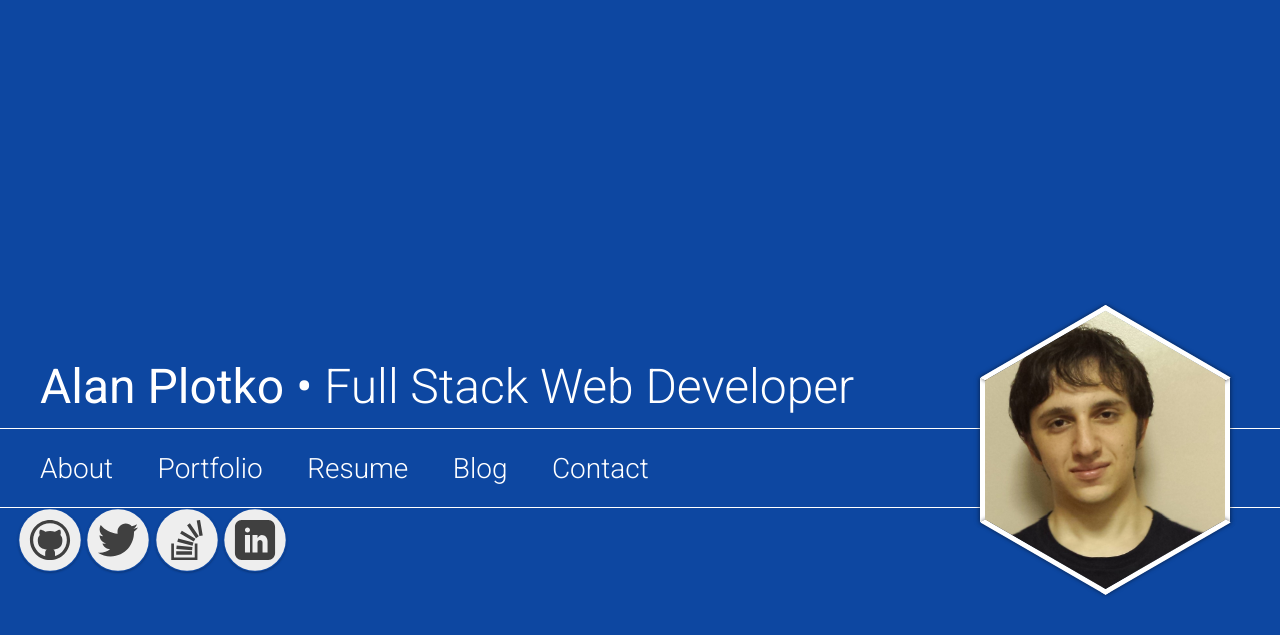
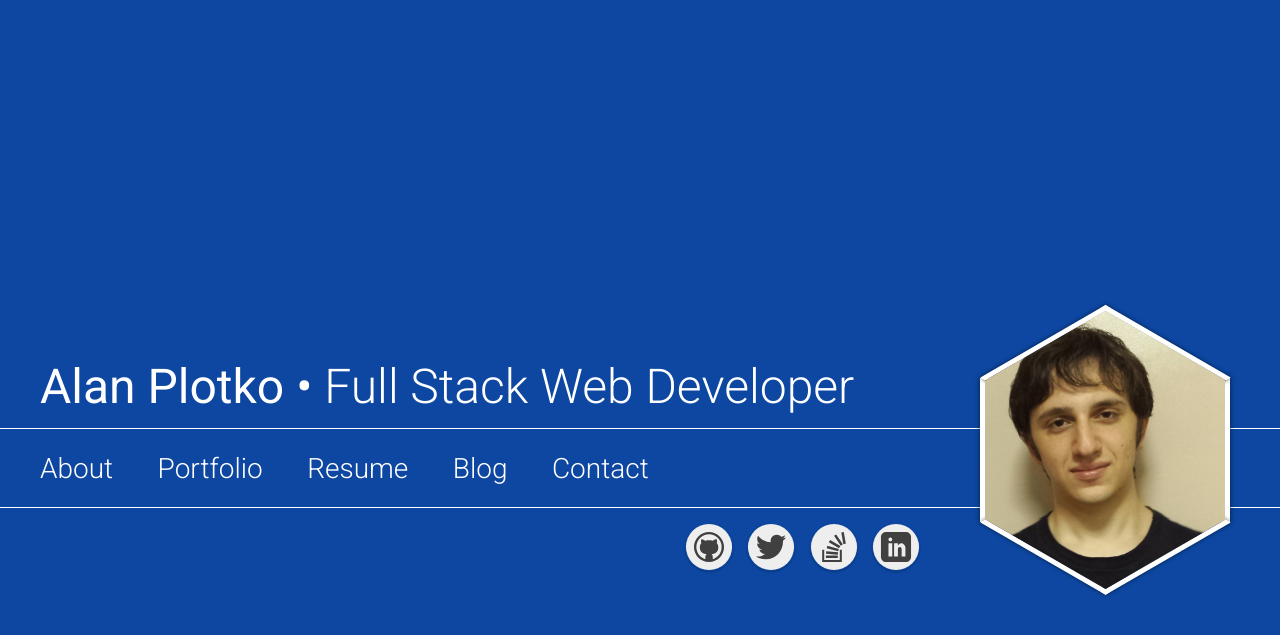
Before and after one commit to alanplotko/portfolio-blog, a Jekyll site: the page built from index.html, in a window 1280 px wide. Shown: the top 635 px of the page. Built offline with Jekyll 4.4.1, drawn with Linux system fonts in a browser that asks for light colours.

Commit message:
Update icons and properly place them
The icon sizes were 64x64. It was decided to use 48x48, so the files were
switched out for that size. The icons are now fixed to remain in their
position along with the photo.

```diff
--- a/assets/css/main.css
+++ b/assets/css/main.css
@@ -165,6 +165,10 @@ ul#nav li > a:hover:before {
 
 ul#social {
 	list-style-type: none;
+	position: relative;
+	float: right;
+	top: 15px;
+	right: 350px;
 }
 
 ul#social li {
@@ -172,11 +176,12 @@ ul#social li {
 }
 
 ul#social li > a > img {
-	width: 64px;
-	height: 64px;
-	border-radius: 32px;
-	-moz-border-radius: 32px;
-	-webkit-border-radius: 32px;
+	width: 48px;
+	height: 48px;
+	margin-right: 10px;
+	border-radius: 24px;
+	-moz-border-radius: 24px;
+	-webkit-border-radius: 24px;
 	box-shadow: 0 1px 2px rgba(0,0,0,0.26);
 }
 
--- a/index.html
+++ b/index.html
@@ -6,7 +6,6 @@ title: Alan Plotko
 <div id="home">
   <div id="name">
     <h1>Alan Plotko &bull; <span class="tagline">Full Stack Web Developer<span></h1>
-    <h2></h2>
   </div>
   <ul id="nav">
     <li><a href="#">About</a></li>
```
Also changed, not shown: assets/img/png/github.png, assets/img/png/linkedin.png, assets/img/png/stackoverflow.png, assets/img/png/twitter.png, assets/img/svg/github.svg, assets/img/svg/linkedin.svg, assets/img/svg/stackoverflow.svg, assets/img/svg/twitter.svg.
